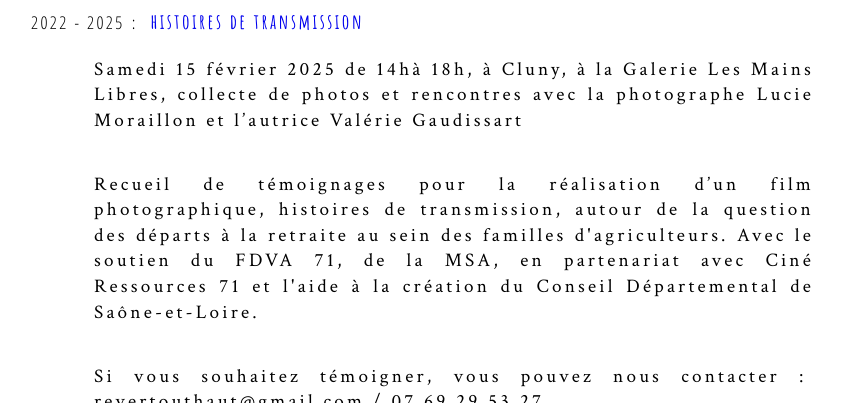
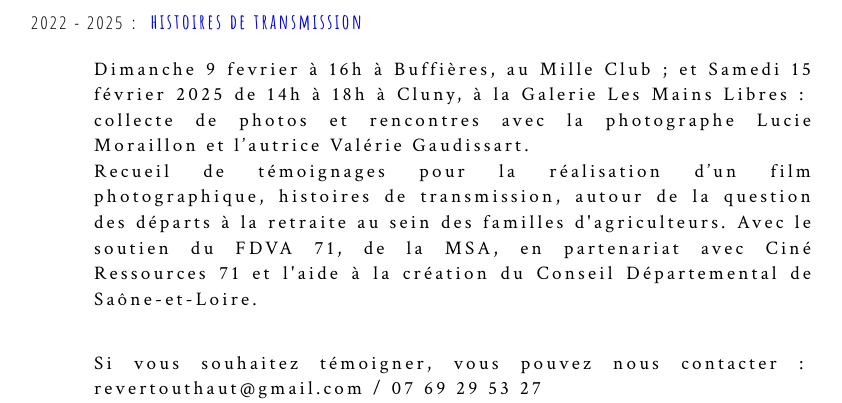
Before and after one commit to leshnik/revertouthaut, a Jekyll site: the page built from agenda.md, in a window 1280 px wide and 900 px high, scrolled down 5330 px, cut to the strip 203-606 px from the top of the window. Shown: the whole strip, without its empty margins (233-1075 px from the left). Built offline with Jekyll 4.4.1, drawn with Linux system fonts in a browser that asks for light colours.

Commit message:
agenda représentation publique 9 fev in two places

```diff
--- a/agenda.md
+++ b/agenda.md
@@ -87,8 +87,9 @@ summary:
             </div>
     <hr>
     <li>2022 - 2025&nbsp;:&nbsp; <a href="histoires-de-transmission">histoires de transmission</a>
-    <p class="intro-text">Samedi 15 février 2025 de 14hà 18h, à Cluny, à la Galerie Les Mains Libres, collecte de photos et rencontres avec la photographe Lucie Moraillon et l’autrice Valérie Gaudissart</p>
-    <p class="intro-text">Recueil de témoignages pour la réalisation d’un film photographique, histoires de transmission, autour de la question des départs à la retraite au sein des familles d'agriculteurs. Avec le soutien du FDVA 71, de la MSA, en partenariat avec Ciné Ressources 71 et l'aide à la création du Conseil Départemental de Saône-et-Loire.</p>
+
+    <p class="intro-text">Dimanche 9 fevrier à 16h à Buffières, au Mille Club ; et Samedi 15 février 2025 de 14h à 18h à Cluny, à la Galerie Les Mains Libres&nbsp;:&nbsp; collecte de photos et rencontres avec la photographe Lucie Moraillon et l’autrice Valérie Gaudissart.<br>
+    Recueil de témoignages pour la réalisation d’un film photographique, histoires de transmission, autour de la question des départs à la retraite au sein des familles d'agriculteurs. Avec le soutien du FDVA 71, de la MSA, en partenariat avec Ciné Ressources 71 et l'aide à la création du Conseil Départemental de Saône-et-Loire.</p>
     <p class="intro-text">Si vous souhaitez témoigner, vous pouvez nous contacter&nbsp;:&nbsp; revertouthaut@gmail.com / 07&nbsp;69&nbsp;29&nbsp;53&nbsp;27</p>
     <div class="center-max600-block" style="border: 1px solid grey">
 <a href="histoires-de-transmissions-7pages.pdf" target="_blank" rel="noopener noreferrer"><img src="https://res.cloudinary.com/dnxcesebo/image/upload/q_auto,f_auto/v1666174912/histoires-transmissions_title-page_qklqht.jpg"><div class="cite">cliquer pour consulter/télécharger le dossier</div></a>
```
